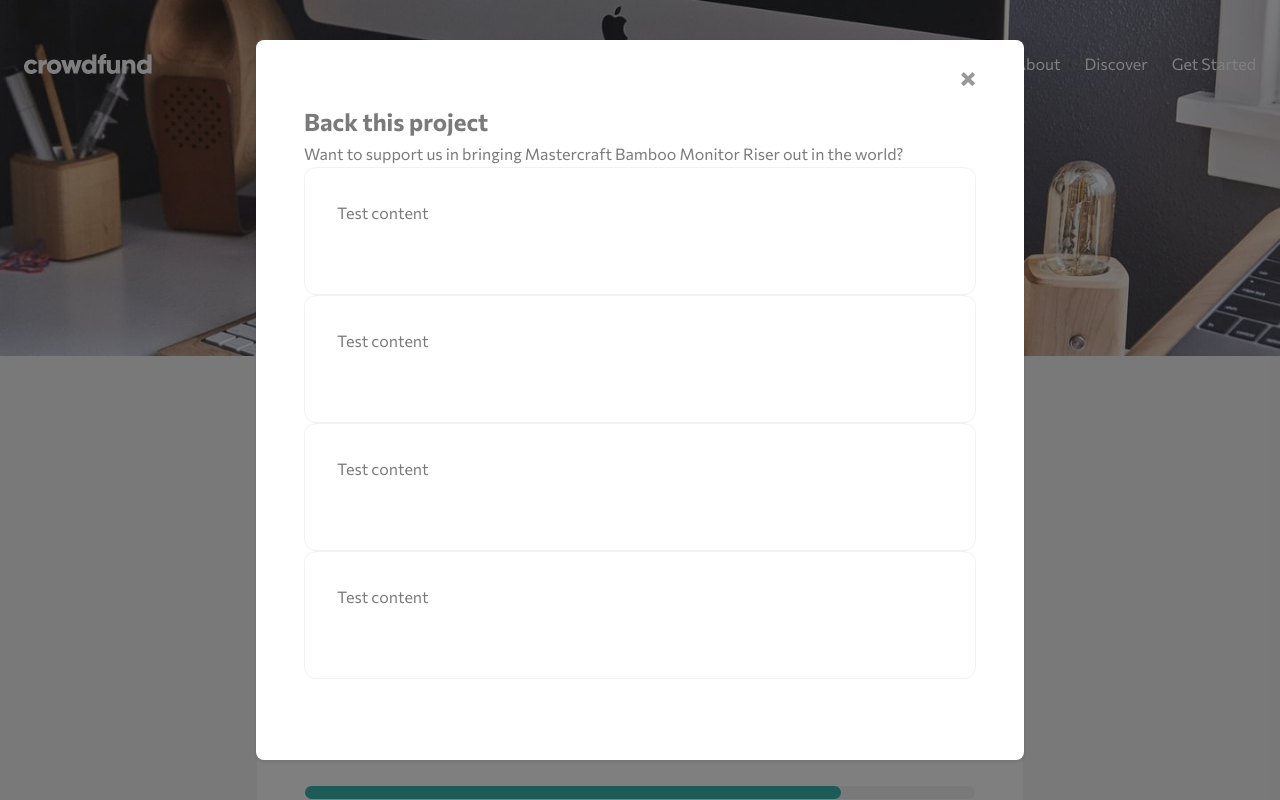
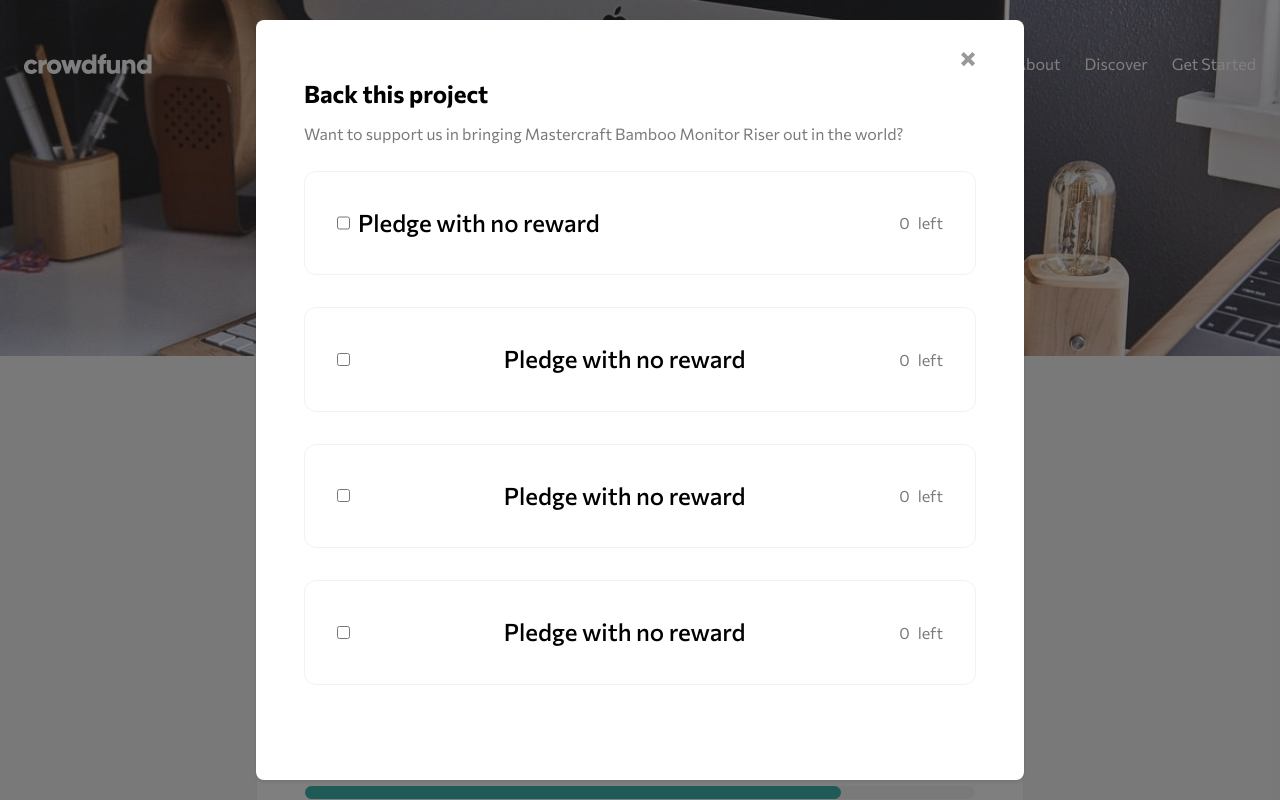
Before and after one commit to tabascum/crowdfunding-product-page, a Vue app: page / in a window 1280 px wide. Both pictures are taken after a click on the button "Back this project". Shown: the top 800 px of the page. Built offline with nearby package versions, Linux system fonts and the light colour scheme.

Commit message:
Fix modal layout issues

```diff
--- a/src/components/HeadToggleComponent.vue
+++ b/src/components/HeadToggleComponent.vue
@@ -19,10 +19,50 @@ import ModalComponent from './ModalComponent.vue'
           <p>Want to support us in bringing Mastercraft Bamboo Monitor Riser out in the world?</p>
         </div>
 
-        <ModalCardsComponent> Test content </ModalCardsComponent>
-        <ModalCardsComponent> Test content </ModalCardsComponent>
-        <ModalCardsComponent> Test content </ModalCardsComponent>
-        <ModalCardsComponent> Test content </ModalCardsComponent>
+        <div class="modal-content">
+          <ModalCardsComponent>
+            <div class="modal-card">
+              <div>
+                <input type="checkbox" name="" id="" />
+                <h2>Pledge with no reward</h2>
+              </div>
+              <div>
+                <span>0</span>
+                <p>left</p>
+              </div>
+            </div>
+          </ModalCardsComponent>
+          <ModalCardsComponent>
+            <div class="modal-card">
+              <input type="checkbox" name="" id="" />
+              <h2>Pledge with no reward</h2>
+              <div class="modal-stock">
+                <span>0</span>
+                <p>left</p>
+              </div>
+            </div>
+          </ModalCardsComponent>
+          <ModalCardsComponent>
+            <div class="modal-card">
+              <input type="checkbox" name="" id="" />
+              <h2>Pledge with no reward</h2>
+              <div class="modal-stock">
+                <span>0</span>
+                <p>left</p>
+              </div>
+            </div>
+          </ModalCardsComponent>
+          <ModalCardsComponent>
+            <div class="modal-card">
+              <input type="checkbox" name="" id="" />
+              <h2>Pledge with no reward</h2>
+              <div class="modal-stock">
+                <span>0</span>
+                <p>left</p>
+              </div>
+            </div>
+          </ModalCardsComponent>
+        </div>
       </ModalComponent>
 
       <BookmarkBtn />
@@ -66,6 +106,40 @@ p {
 }
 
 .modal-header {
-  margin-block-start: 1rem;
+  margin-block: 0.5rem;
+}
+
+.modal-header h1 {
+  color: var(--black);
+  margin-block-end: 0.5rem;
+}
+
+.modal-content {
+  display: flex;
+  flex-direction: column;
+  margin-block-start: 0.5rem;
+  gap: 1.5rem;
+}
+
+.modal-card {
+  display: flex;
+  gap: 0.5rem;
+  align-items: center;
+  justify-content: space-between;
+}
+
+.modal-card > div {
+  display: inline-flex;
+  gap: 0.5rem;
+}
+
+.modal-card h2 {
+  color: var(--black);
+  font-weight: var(--fw-bold);
+}
+
+.modal-stock {
+  display: inline-flex;
+  justify-self: end;
 }
 </style>
--- a/src/components/ModalCardsComponent.vue
+++ b/src/components/ModalCardsComponent.vue
@@ -8,7 +8,6 @@
 
 <style scoped>
 .modal-content {
-  height: 8rem;
   width: min(768px, 100%);
   background-color: var(--white);
   padding: 2rem;
--- a/src/components/ModalComponent.vue
+++ b/src/components/ModalComponent.vue
@@ -56,7 +56,7 @@ const modalActive = ref(false)
 }
 
 .modal-content {
-  height: 90vh;
+  height: 95vh;
   width: min(768px, 100%);
   background-color: var(--white);
   color: var(--dark-gray);
```
